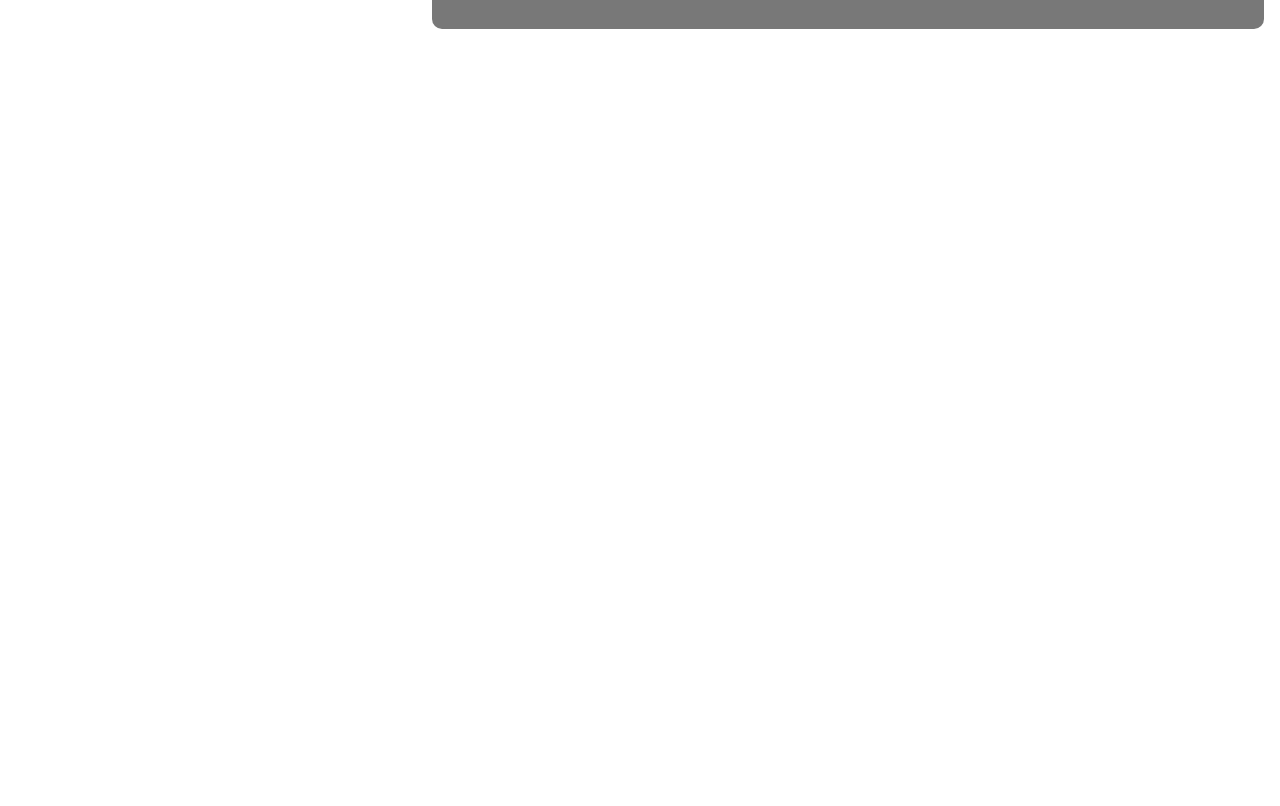
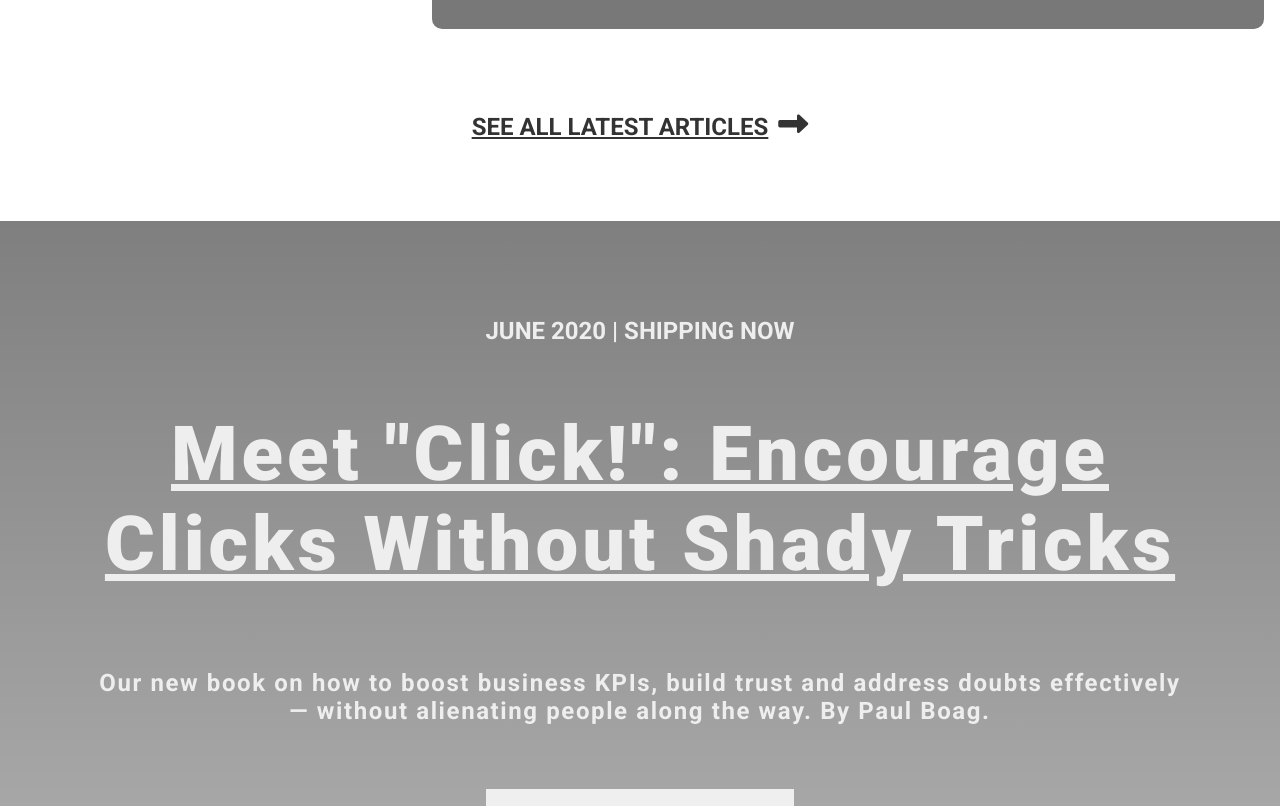
Before and after one commit to nrqrmz/teardown, a plain HTML site: page index.html in a window 1280 px wide. Shown: the part 4523-5329 px from the top of the page. Before the commit the page ends 4552 px from the top, so only its background shows below. Drawn offline with Linux system fonts and the light colour scheme.

Commit message:
Add click book banner section and style it

```diff
--- a/index.html
+++ b/index.html
@@ -390,6 +390,30 @@
           <small>Already have an account?</small>
           <a href="https://www.smashingmagazine.com/auth/">Sign in!</a>
         </div>
+      </div>
+    </div>
+    <div class="divider">
+      <a href="https://www.smashingmagazine.com/articles/page/2/">see all latest articles<i class="fas fa-long-arrow-alt-right"></i></a>
+    </div>
+    <div class="banner__click-book">
+      <div class="banner__click-book-date">
+        <p>june 2020 | shipping now</p>
+      </div>
+      <div class="banner__click-book-title">
+        <a href="https://www.smashingmagazine.com/printed-books/click/">
+          meet "click!": encourage clicks without shady tricks</a>
+      </div>
+      <div class="banner__click-book-paragraph">
+        <p>
+          Our new book on how to <strong>boost business KPIs</strong>, build trust and address doubts effectively — without alienating people along the way. By Paul Boag.
+        </p>
+      </div>
+      <div class="banner__click-book-button">
+        <a href="https://www.smashingmagazine.com/printed-books/click/"><button>Jump to table of contents</button></a>
+      </div>
+      <div class="banner__click-book-image">
+        <img src="/assets/click__homepage-illustration.svg" alt="">
+      </div>
     </div>
   </body>
 </html>
--- a/style/main.css
+++ b/style/main.css
@@ -696,3 +696,94 @@
     width: 59.5%;
   }
 }
+
+/* Divider */
+
+.divider {
+  padding-top: 5rem;
+  padding-bottom: 5rem;
+  text-align: center;
+}
+
+.divider a {
+  text-transform: uppercase;
+  color: #333;
+  font-size: 1.5rem;
+  font-weight: 700;
+}
+
+.divider a:hover {
+  color: #797777;
+}
+
+.divider i {
+  padding-left: 10px;
+  color:#333;
+}
+
+/* Banner Click Book */
+
+.banner__click-book {
+  margin: 0;
+  height: 1500px;
+  background: linear-gradient(rgba(0,0,0,0.5),rgba(0,0,0,0.1));
+  padding: 2rem 2rem 2rem 2rem;
+  text-align: center;
+}
+
+.banner__click-book-date {
+  padding-top: 4rem;
+}
+
+.banner__click-book-date p {
+  text-transform: uppercase;
+  color: #eee;
+  font-weight: 700;
+  font-size: 24px;
+}
+.banner__click-book-title {
+  padding: 4rem 4rem 0 4rem;
+}
+
+.banner__click-book-title a {
+  color: #eee;
+  text-transform: capitalize;
+  font-weight: 900;
+  font-size: 76px;
+  letter-spacing: 0.25rem;
+}
+
+.banner__click-book-paragraph {
+  padding: 5rem 4rem 0 4rem;
+}
+
+.banner__click-book-paragraph p {
+  color: #eee;
+  font-size: 24px;
+  font-weight: 700;
+  letter-spacing: 0.1rem;
+}
+
+.banner__click-book-button {
+  padding-top: 4rem;
+}
+.banner__click-book-button button {
+  color: #666;
+  border: none;
+  padding: 1rem;
+  font-size: 24px;
+  font-weight: 700;
+}
+
+.banner__click-book-button button:hover {
+  color: #222;
+}
+
+.banner__click-book-image {
+  padding: 2rem;
+}
+
+.banner__click-book-image img {
+  filter: grayscale(100%);
+  width: 90%;
+}
```
Also changed, not shown: assets/click__homepage-illustration.svg (added).
